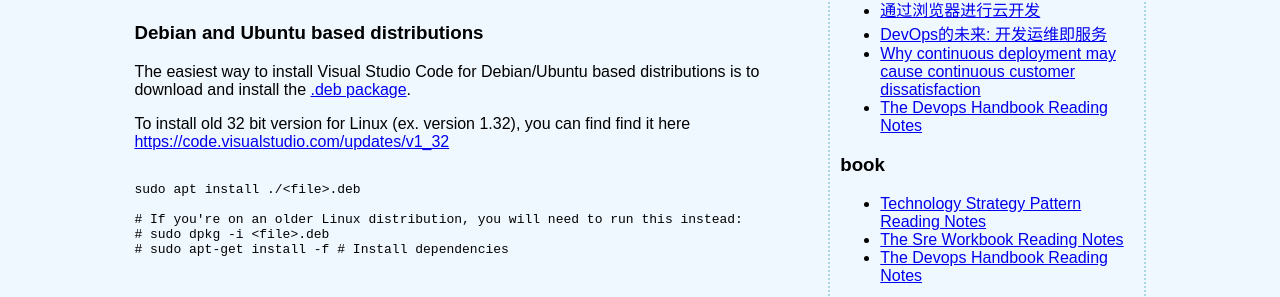
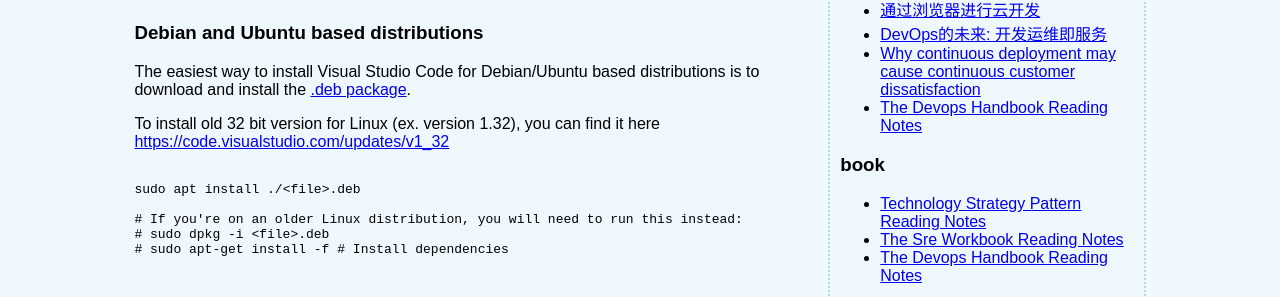
Before and after one commit to liuning0820/liuning0820.github.io, a Jekyll site: the page built from _posts/2019-04-18-play-with-debian.md, in a window 1280 px wide and 900 px high, scrolled down 496 px. Shown: the part 145-442 px from the top of the window. Built offline with Jekyll 4.4.1, drawn with Linux system fonts in a browser that asks for light colours.

Commit message:
update a bit

````diff
--- a/_posts/2019-04-18-play-with-debian.md
+++ b/_posts/2019-04-18-play-with-debian.md
@@ -25,7 +25,7 @@ git config --global user.email "sammy@domain.com"
 
 The easiest way to install Visual Studio Code for Debian/Ubuntu based distributions is to download and install the [.deb package](https://code.visualstudio.com/).
 
-To install old 32 bit version for Linux (ex. version 1.32), you can find find it here <https://code.visualstudio.com/updates/v1_32>
+To install old 32 bit version for Linux (ex. version 1.32), you can find it here <https://code.visualstudio.com/updates/v1_32>
 
 ```sh
 
````
Also changed, not shown: _posts/2021-01-30-浏览器.md (added, +15 -0 lines).
